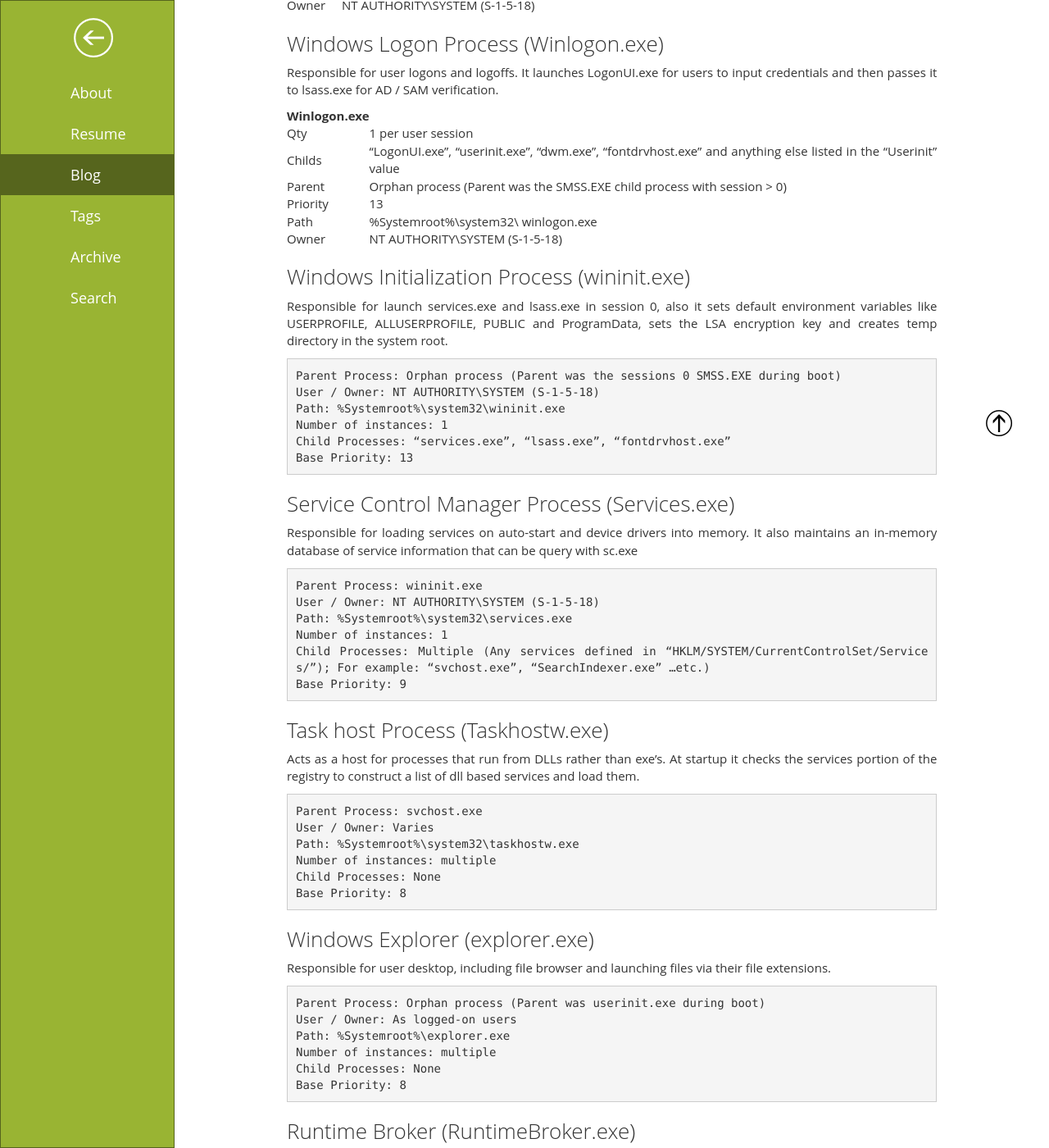
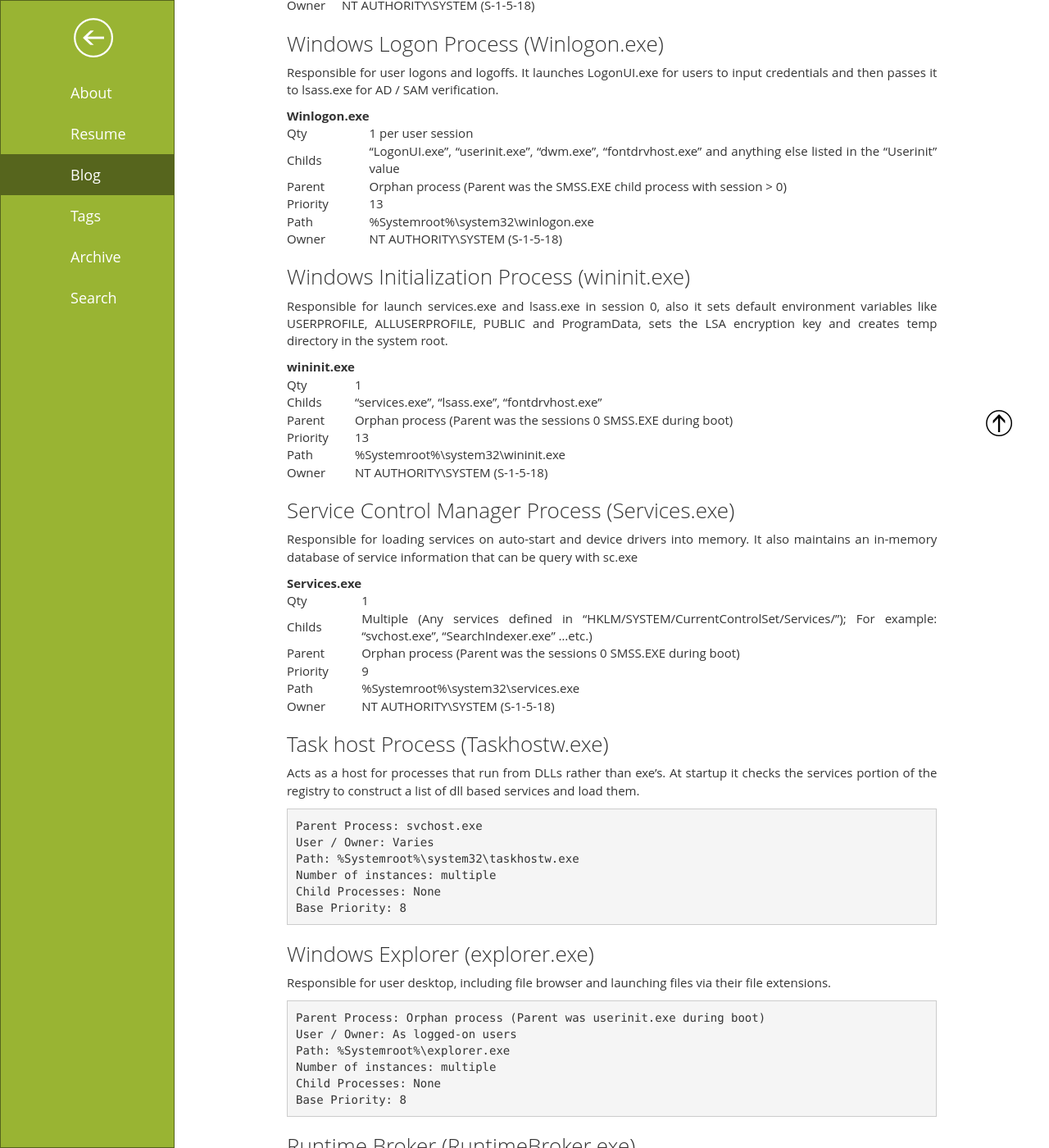
Before and after one commit to fanavarr/fanavarr.github.io, a Jekyll site: the page built from _posts/2022-04-05-Windows-Core-Procesess.md, in a window 1280 px wide and 1400 px high, scrolled down 1516 px. Shown: the whole window at 82% size. Built offline with Jekyll 4.4.1, drawn with Linux system fonts in a browser that asks for light colours; a script that is not in the unit is left out; comment, search, counter and statistics services are not loaded.

Commit message:
Update 2022-04-05-Windows-Core-Procesess.md

```diff
--- a/_posts/2022-04-05-Windows-Core-Procesess.md
+++ b/_posts/2022-04-05-Windows-Core-Procesess.md
@@ -91,7 +91,7 @@
 | Childs | “LogonUI.exe”, “userinit.exe”, “dwm.exe”, “fontdrvhost.exe” and anything else listed in the “Userinit” value |
 | Parent | Orphan process (Parent was the SMSS.EXE child process with session > 0) |
 | Priority | 13 |
-| Path |  %Systemroot%\system32\ winlogon.exe |
+| Path |  %Systemroot%\system32\winlogon.exe |
 | Owner | NT AUTHORITY\SYSTEM (S-1-5-18) |
 
 
@@ -99,24 +99,28 @@
 Responsible for launch services.exe and lsass.exe in session 0, also it sets default environment variables like USERPROFILE, ALLUSERPROFILE, PUBLIC and
 ProgramData, sets the LSA encryption key and creates temp directory in the system root.
 
-    Parent Process: Orphan process (Parent was the sessions 0 SMSS.EXE during boot)
-    User / Owner: NT AUTHORITY\SYSTEM (S-1-5-18)
-    Path: %Systemroot%\system32\wininit.exe
-    Number of instances: 1
-    Child Processes: “services.exe”, “lsass.exe”, “fontdrvhost.exe”
-    Base Priority: 13
+| wininit.exe  |          |
+| ----------- | ----------- |
+| Qty | 1 |
+| Childs | “services.exe”, “lsass.exe”, “fontdrvhost.exe” |
+| Parent | Orphan process (Parent was the sessions 0 SMSS.EXE during boot) |
+| Priority | 13 |
+| Path | %Systemroot%\system32\wininit.exe |
+| Owner | NT AUTHORITY\SYSTEM (S-1-5-18) |
 
 
 ### Service Control Manager Process (Services.exe)
 Responsible for loading services on auto-start and device drivers into memory.
 It also maintains an in-memory database of service information that can be query with sc.exe
 
-    Parent Process: wininit.exe
-    User / Owner: NT AUTHORITY\SYSTEM (S-1-5-18)
-    Path: %Systemroot%\system32\services.exe
-    Number of instances: 1
-    Child Processes: Multiple (Any services defined in “HKLM/SYSTEM/CurrentControlSet/Services/”); For example: “svchost.exe”, “SearchIndexer.exe” …etc.)
-    Base Priority: 9
+| Services.exe  |          |
+| ----------- | ----------- |
+| Qty | 1 |
+| Childs | Multiple (Any services defined in “HKLM/SYSTEM/CurrentControlSet/Services/”); For example: “svchost.exe”, “SearchIndexer.exe” …etc.) |
+| Parent | Orphan process (Parent was the sessions 0 SMSS.EXE during boot) |
+| Priority | 9 |
+| Path |  %Systemroot%\system32\services.exe |
+| Owner | NT AUTHORITY\SYSTEM (S-1-5-18) |
 
 
 ### Task host Process (Taskhostw.exe)
```
